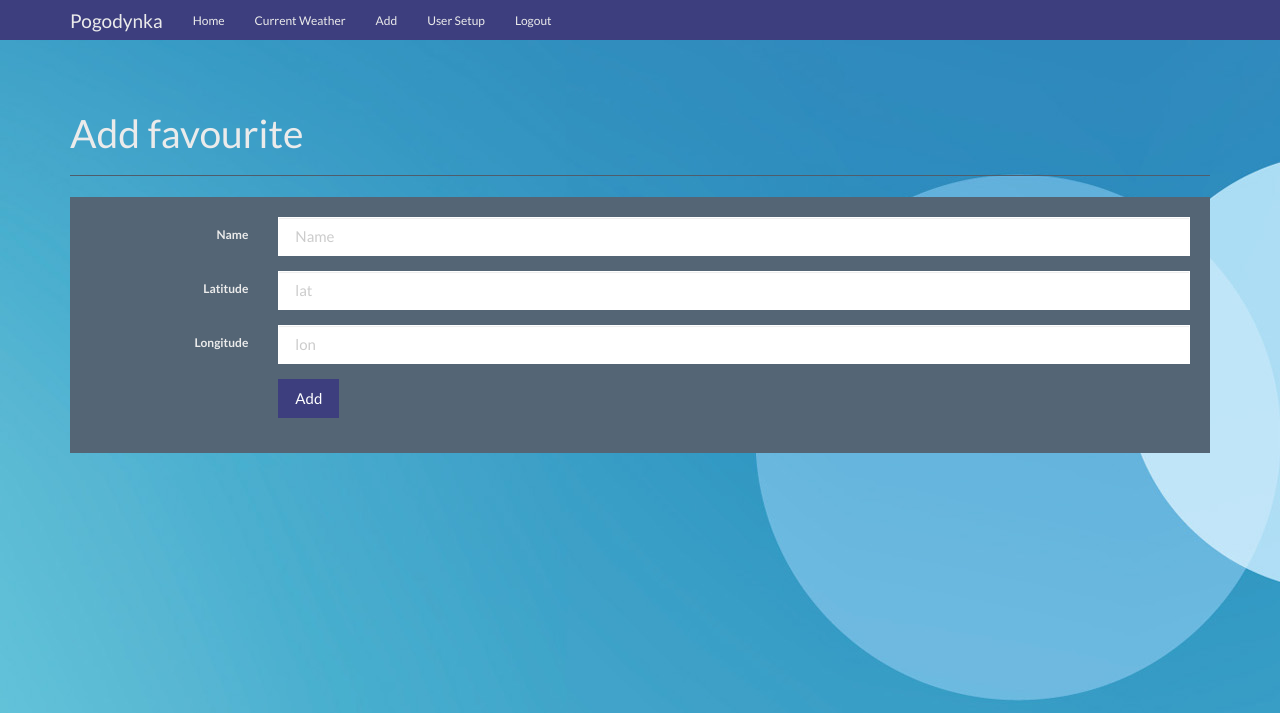
After one commit to marcinnycz/pogodynka-tai, a Flask app: page /add_favourite in a window 1280 px wide. The commit adds this page. Shown: the top 713 px of the page. Run offline with Flask 2, Linux system fonts and the light colour scheme; the visitor is signed in with stand-in values (Sample User, id 1); data comes from the database, SQL or seed files in the repository; some libraries are stand-ins or nearby versions.

Commit message:
Added: adding favourites via form, viewing current weather of favourites

```diff
--- a/flask_qa/routes/main.py
+++ b/flask_qa/routes/main.py
@@ -1,5 +1,8 @@
 from flask import Blueprint, render_template, request, redirect, url_for
 from flask_login import current_user, login_required
+
+import requests
+import json
 
 from flask_qa.extensions import db
 from flask_qa.models import Question, User
@@ -19,31 +22,39 @@ def index():
 
     return render_template('home.html', **context)
 
-@main.route('/ask', methods=['GET', 'POST'])
+@main.route('/weather', methods=['GET'])
 @login_required
-def ask():
-    if request.method == 'POST':
-        question = request.form['question']
-        expert = request.form['expert']
+def weather():
 
-        question = Question(
-            question=question,
-            expert_id=expert,
-            asked_by_id=current_user.id
-        )
+    #Get favourite places data
+    fav1 = {
+        'lat': '10',
+        'lon': '10'
+    }
+    fav2 = {
+        'lat': '10',
+        'lon': '10'
+    }
+    favourites = [(fav1, 'Londyn'), (fav2, 'Quebec')]
 
-        db.session.add(question)
-        db.session.commit()
+    #Initialize list
+    weather = []
 
-        return redirect(url_for('main.index'))
+    #Get data from api
+    for f in favourites:
+        #weather.append(f)
+        payload = {'lat': f[0]["lat"], 'lon': f[0]["lon"], 'appid': 'b7f46f673b72edc826d89c62775cb19b', 'units': 'metric'}
+        dataJSON = requests.get('https://api.openweathermap.org/data/2.5/weather', params=payload).content
+        data = json.loads(dataJSON)
+        weather.append((data, f[1]))
 
-    experts = User.query.filter_by(expert=True).all()
-
+    #Prepare data for HTML
     context = {
-        'experts' : experts
+        'weather' : weather
     }
 
-    return render_template('ask.html', **context)
+    #Render
+    return render_template('currentWeather.html', **context)
 
 @main.route('/answer/<int:question_id>', methods=['GET', 'POST'])
 @login_required
@@ -118,3 +129,28 @@ def promote(user_id):
     db.session.commit()
 
     return redirect(url_for('main.users'))
+
+@main.route('/add_favourite', methods=['GET', 'POST'])
+@login_required
+def add_favourite():
+    if request.method == 'POST':
+        name = request.form['name']
+        lat = request.form['lat']
+        lat = request.form['lon']
+
+        # -------------------------------------------------------------------- TO DO -------------------------------------------------------
+
+        # #Create database entry
+        # favourite = Favourite(
+        #     name=name,
+        #     lat=lat,
+        #     lon=lon
+        # )
+
+        # #Add to database
+        # db.session.add(favourite)
+        # db.session.commit()
+
+        return redirect(url_for('main.index'))
+
+    return render_template('addFavourite.html')
--- /dev/null
+++ b/flask_qa/templates/addFavourite.html
@@ -0,0 +1,40 @@
+{% extends 'base.html' %}
+{% block title %}Register{% endblock %}
+
+{% block content %}
+<div class="page-header">
+        <h1>Add favourite</h1>
+      </div>
+        <div class="row">
+          <div class="col-lg-12">
+            <div class="well bs-component">
+              <form class="form-horizontal" method="POST" action="{{ url_for('main.add_favourite') }}">
+                <fieldset>
+                  <div class="form-group">
+                    <label for="inputName" class="col-lg-2 control-label">Name</label>
+                    <div class="col-lg-10">
+                      <input type="text" class="form-control" name="name" id="inputName" placeholder="Name">
+                    </div>
+                  </div>
+                  <div class="form-group">
+                    <label for="inputLat" class="col-lg-2 control-label">Latitude</label>
+                    <div class="col-lg-10">
+                      <input type="text" class="form-control" name="lat" id="inputLat" placeholder="lat">
+                    </div>
+                  </div>
+                  <div class="form-group">
+                    <label for="inputLon" class="col-lg-2 control-label">Longitude</label>
+                    <div class="col-lg-10">
+                      <input type="text" class="form-control" name="lon" id="inputLon" placeholder="lon">
+                    </div>
+                  </div>
+                  <div class="form-group">
+                    <div class="col-lg-10 col-lg-offset-2">
+                      <button type="submit" class="btn btn-primary">Add</button>
+                    </div>
+                  </div>
+                </fieldset>
+              </form>
+            </div>
+          </div>
+{% endblock %}
--- a/flask_qa/templates/base.html
+++ b/flask_qa/templates/base.html
@@ -36,7 +36,8 @@
             <li><a href="{{ url_for('auth.register') }}">Register</a></li>
             {% endif %}
             {% if current_user.is_authenticated %}
-            <li><a href="{{ url_for('main.ask') }}">Ask Question</a></li>
+            <li><a href="{{ url_for('main.weather') }}">Current Weather</a></li>
+            <li><a href="{{ url_for('main.add_favourite') }}">Add</a></li>
             {% endif %}
             {% if current_user.is_authenticated and current_user.expert %}
             <li><a href="{{ url_for('main.unanswered') }}">Unanswered Questions</a></li>
@@ -48,7 +49,7 @@
 
             {% if current_user.is_authenticated and favourites %}
             <li class="dropdown">
-              <a class="dropdown-toggle" data-toggle="dropdown" href="#">Favourites
+              <a class="dropdown-toggle" data-toggle="dropdown" href="#">Forecast
               <span class="caret"></span></a>
               <ul class="dropdown-menu">
                 {% for favourite in favourites %}
```
Also changed, not shown: flask_qa/templates/currentWeather.html (added, +25 -0 lines).
